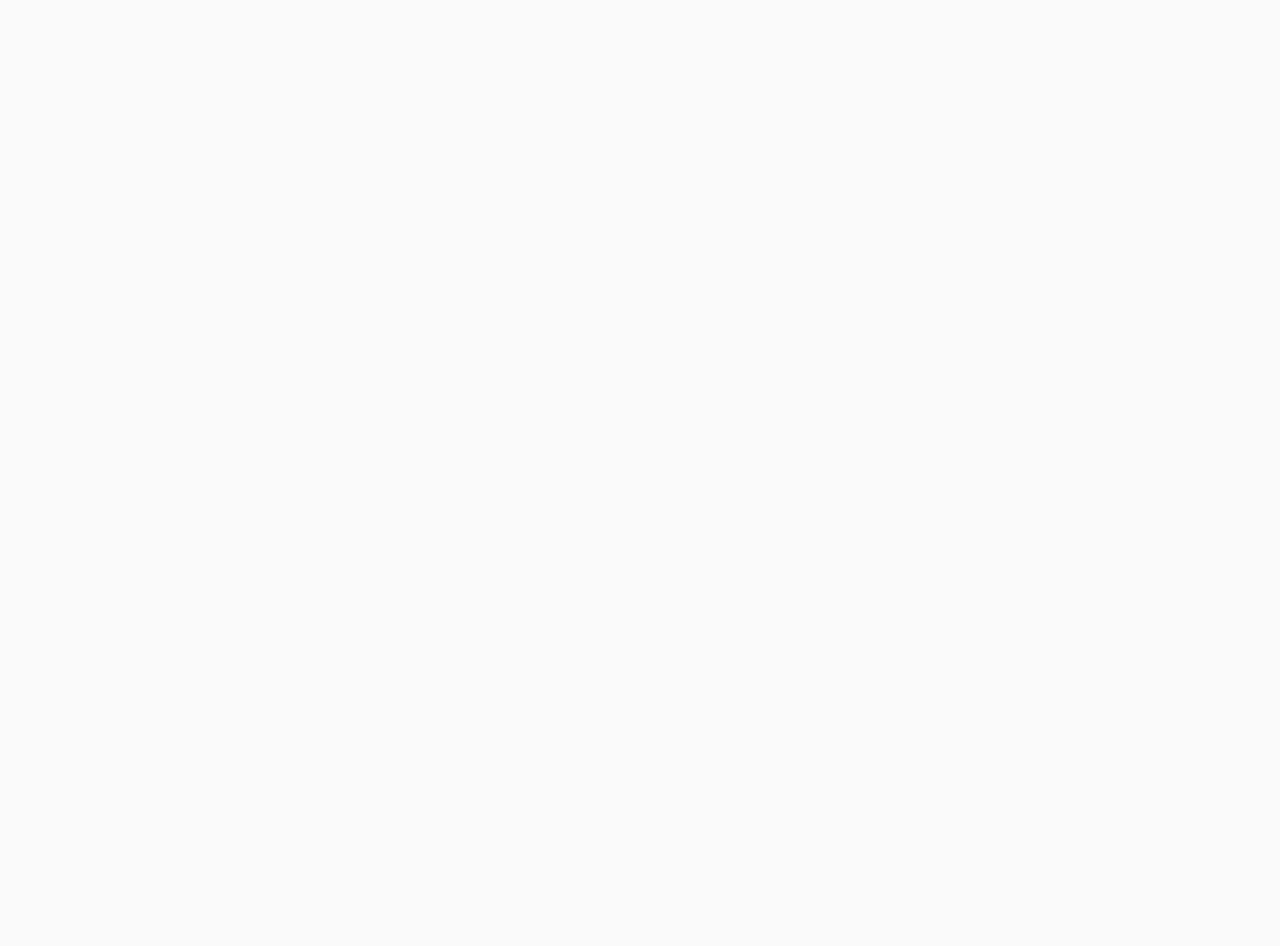
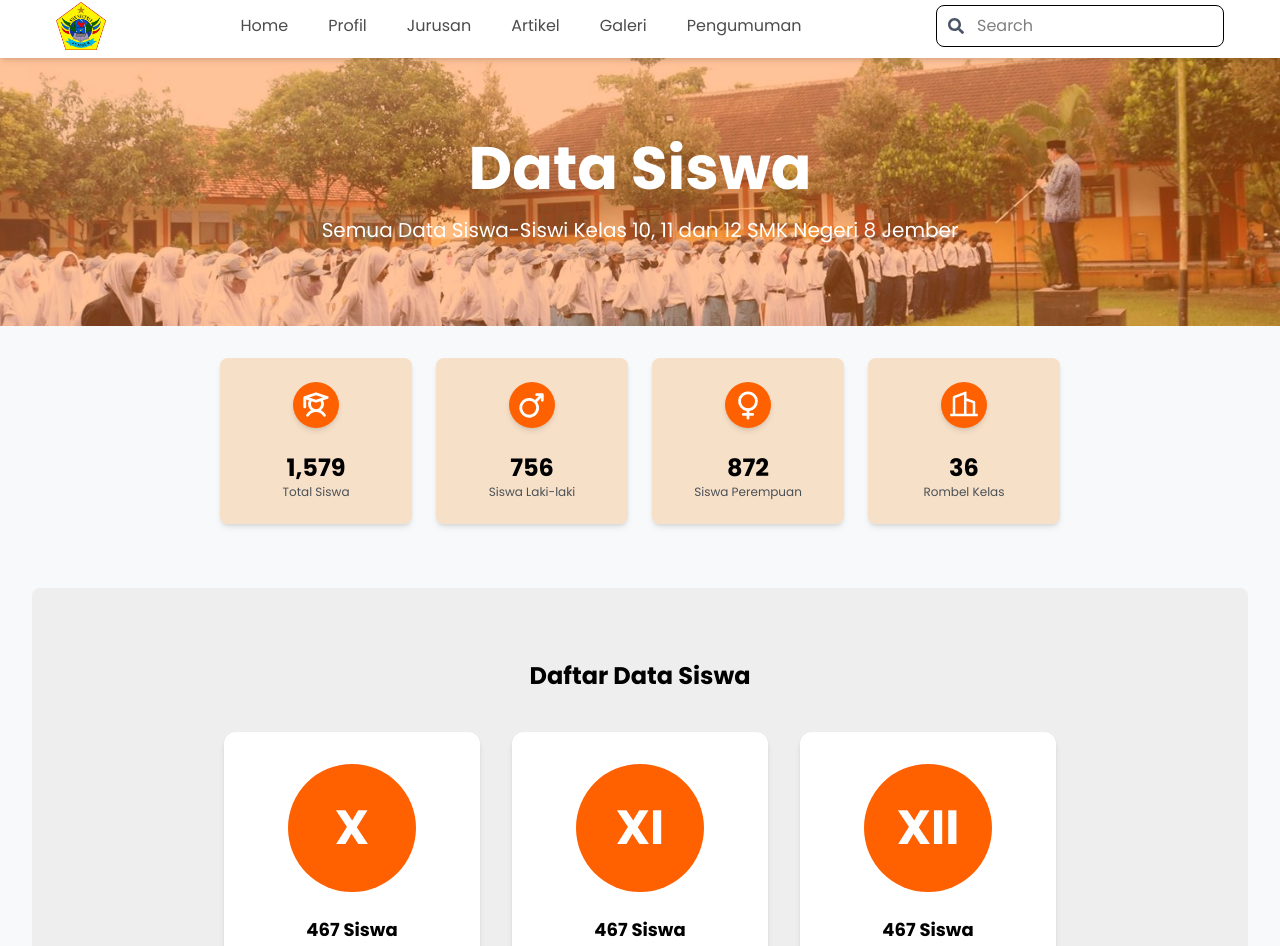
Before and after one commit to hanNajib/JHIC, a React (Vite) app in the folder smkn8jember/: page /student-data in a window 1280 px wide. Before the commit this address had no page. Shown: the part 54-1000 px from the top of the page. Before the commit the page ends 800 px from the top, so only its background shows below. Built offline with nearby package versions, Linux system fonts and the light colour scheme.

Commit message:
student data done

```diff
--- a/smkn8jember/src/Router.jsx
+++ b/smkn8jember/src/Router.jsx
@@ -50,6 +50,7 @@ import MajorDetail from "./page/MajorDetail";
 import DetailArtikel from "./page/DetailArtikel";
 import VisiMisi from "./page/VisiMisi";
 import Articles from "./page/Articles";
+import StudentData from "./page/StudentData";
 
 function Router() {
   return (
@@ -108,6 +109,7 @@ function Router() {
         <Route path="/announcement" element={<Announcement />} />
         <Route path="/gallery" element={<Gallery />} />
         <Route path="/articles" element={<Articles />} />
+        <Route path="/student-data" element={<StudentData />} />
         <Route path="/major/detail" element={<MajorDetail />} />
         <Route path="/visi-misi" element={<VisiMisi />} />
         <Route path="/login" element={<Login/>} />
--- /dev/null
+++ b/smkn8jember/src/page/StudentData.jsx
@@ -0,0 +1,119 @@
+import React from "react";
+import Navbar from "../components/Navbar";
+import Footer from "../components/Footer";
+import {
+  PiGenderFemaleBold,
+  PiGenderMaleBold,
+  PiStudentBold,
+} from "react-icons/pi";
+import { FaBook, FaChalkboardTeacher, FaUsers } from "react-icons/fa";
+import { RiBuilding2Line } from "react-icons/ri";
+
+const StudentData = () => {
+  const statistik = [
+    {
+      icon: <PiStudentBold size={30} className="text-white" />,
+      jumlah: "1,579",
+      label: "Total Siswa",
+    },
+    {
+      icon: <PiGenderMaleBold size={30} className="text-white" />,
+      jumlah: "756",
+      label: "Siswa Laki-laki",
+    },
+    {
+      icon: <PiGenderFemaleBold size={30} className="text-white" />,
+      jumlah: "872",
+      label: "Siswa Perempuan",
+    },
+    {
+      icon: <RiBuilding2Line size={30} className="text-white" />,
+      jumlah: "36",
+      label: "Rombel Kelas",
+    },
+  ];
+
+  const classes = [
+    {
+      grade: "X",
+      jumlah: "467 Siswa",
+      kelas: "Kelas 10",
+    },
+    {
+      grade: "XI",
+      jumlah: "467 Siswa",
+      kelas: "Kelas 11",
+    },
+    {
+      grade: "XII",
+      jumlah: "467 Siswa",
+      kelas: "Kelas 12",
+    },
+  ];
+  return (
+    <>
+      <Navbar />
+      <section
+        className="flex flex-col items-center justify-center py-20 relative text-center"
+        style={{
+          backgroundImage: "url('/assets/images/header-siswa.jpg')",
+          backgroundSize: "cover",
+          backgroundPosition: "center",
+        }}
+      >
+        <div className="absolute inset-0 w-full h-full bg-orange-500 opacity-40 pointer-events-none z-0"></div>
+
+        <div className="relative z-10 max-w-3xl">
+          <h1 className="font-poppins font-bold text-white text-4xl md:text-6xl mb-4">
+            Data Siswa
+          </h1>
+          <p className="font-poppins hidden md:block text-white text-lg md:text-xl leading-relaxed">
+            Semua Data Siswa-Siswi Kelas 10, 11 dan 12 SMK Negeri 8 Jember
+          </p>
+        </div>
+      </section>
+
+      <section className="flex flex-row items-center gap-6 justify-center py-8 px-16 flex-wrap">
+        {statistik.map((item, index) => (
+          <div
+            key={index}
+            className="bg-[#F77F00]/20 w-48 p-6 rounded-lg shadow-md flex flex-col items-center gap-6"
+          >
+            <div className="bg-[#FF6000] text-white p-2 rounded-full flex items-center justify-center shadow-md hover:scale-105 transition-transform duration-300">
+              {item.icon}
+            </div>
+            <div className="leading-snug items-center flex flex-col">
+              <p className="font-bold text-2xl font-poppins">{item.jumlah}</p>
+              <p className="text-xs font-poppins text-[#495057]">
+                {item.label}
+              </p>
+            </div>
+          </div>
+        ))}
+      </section>
+
+      <section className="bg-[#EEEEEE] py-18 flex flex-col items-center justify-center px-6 m-8 rounded-lg  ">
+        <h1 className="font-bold text-2xl font-poppins">Daftar Data Siswa</h1>
+        <div className="flex flex-row items-center justify-center gap-8 mt-10 flex-wrap">
+          {classes.map((kelas, index) => (
+            <div
+              key={index}
+              className="bg-white p-8 rounded-xl shadow-md flex flex-col items-center w-64 hover:scale-105 transition-transform duration-300"
+            >
+              <div className="bg-[#FF6000] w-32 h-32 flex items-center justify-center rounded-full text-white text-5xl font-bold mb-6">
+                {kelas.grade}
+              </div>
+              <p className="font-bold text-lg font-poppins">{kelas.jumlah}</p>
+              <p className="text-sm text-gray-500 font-poppins">
+                {kelas.kelas}
+              </p>
+            </div>
+          ))}
+        </div>
+      </section>
+      <Footer />
+    </>
+  );
+};
+
+export default StudentData;
```
Also changed, not shown: smkn8jember/public/assets/images/header-siswa.jpg (added).
